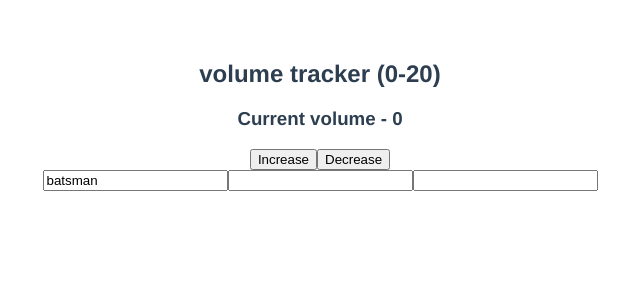
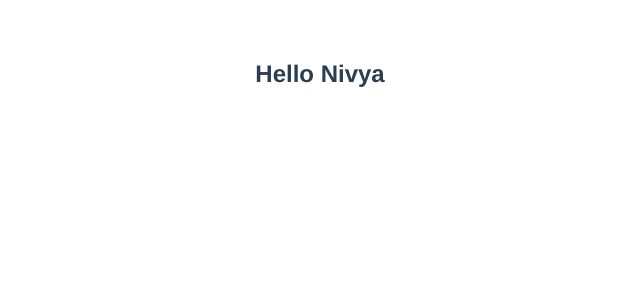
Before and after one commit to nivyapeter/vue-learning, a Vue app in the folder hello-world/: page / in a window 1280 px wide. Shown: the top 300 px of the page, without its empty margins (320-960 px from the left). Built offline with nearby package versions, Linux system fonts and the light colour scheme.

Commit message:
feat: basic component structure in vue

```diff
--- a/hello-world/src/App.vue
+++ b/hello-world/src/App.vue
@@ -1,53 +1,13 @@
 <template>
-  <div>
-    <h2>volume tracker (0-20)</h2>
-    <h3>Current volume - {{ volume }}</h3>
-    <div>
-      <button @click="volume += 2">Increase</button>
-      <button @click="volume -= 2">Decrease</button>
-    </div>
-    <input type="text" v-model="movie" />
-    <input type="text" v-model="movieInfo.title" />
-    <input type="text" v-model="movieInfo.actor" />
-  </div>
+  <GreetSection />
 </template>
 
 <script>
+import GreetSection from "./components/GreetSection.vue";
 export default {
   name: "App",
-  data() {
-    return {
-      volume: 0,
-      movie: "batsman",
-      movieInfo: {
-        title: "",
-        actor: "",
-      },
-    };
-  },
-  methods: {},
-  computed: {},
-  watch: {
-    volume(newValue) {
-      if (newValue === 16) {
-        alert("Volume is high");
-      }
-    },
-
-    movie: {
-      handler(newValue) {
-        console.log(`Calling API WITH MOVIE NAME = ${newValue}`);
-      },
-      immadiate: true,
-    },
-    movieInfo: {
-      handler(newValue) {
-        console.log(
-          `Calling API WITH MOVIE NAME = ${newValue.title} ${newValue.actor}`
-        );
-      },
-      deep: true,
-    },
+  components: {
+    GreetSection,
   },
 };
 </script>
--- /dev/null
+++ b/hello-world/src/components/GreetSection.vue
@@ -0,0 +1,11 @@
+<template>
+  <div>
+    <h2>Hello Nivya</h2>
+  </div>
+</template>
+
+<script>
+export default {
+  name: "GreetSection",
+};
+</script>
```
